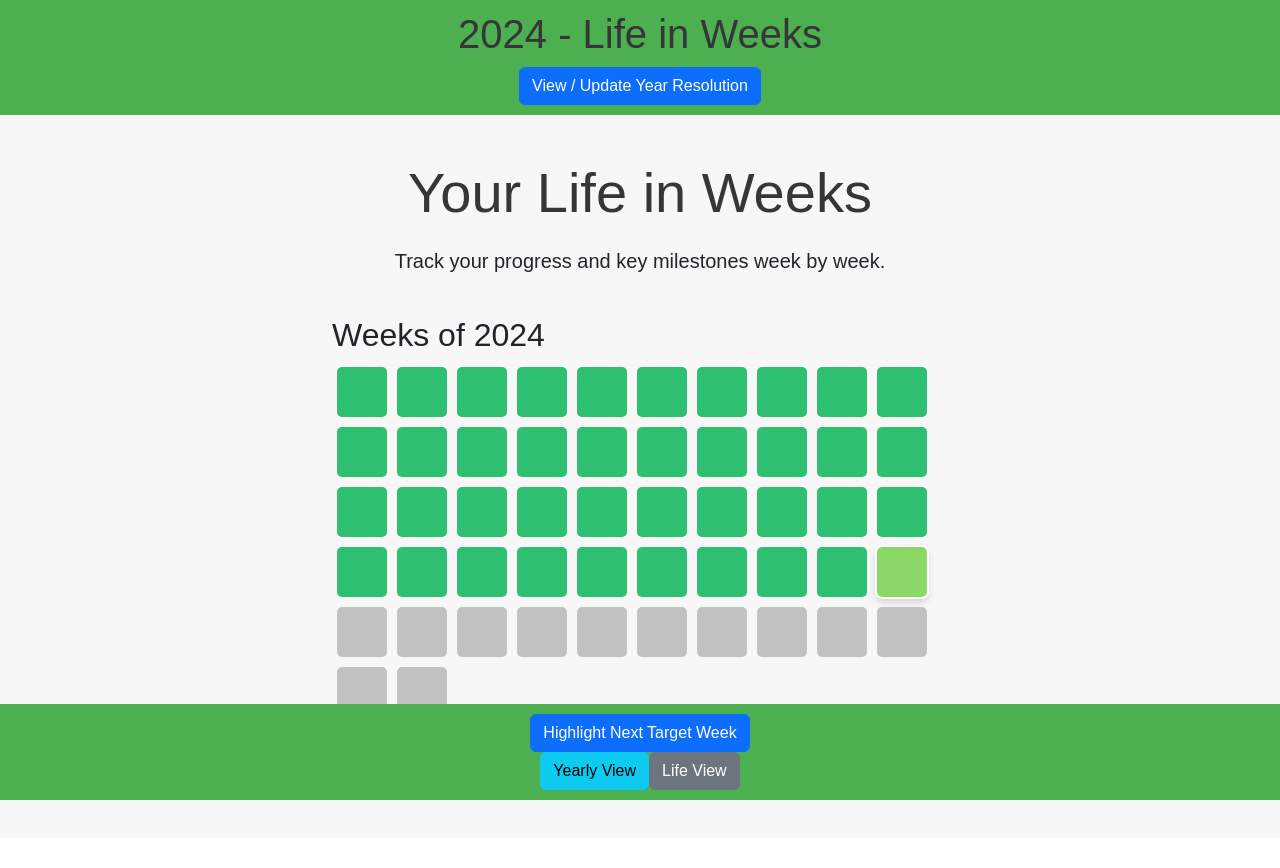
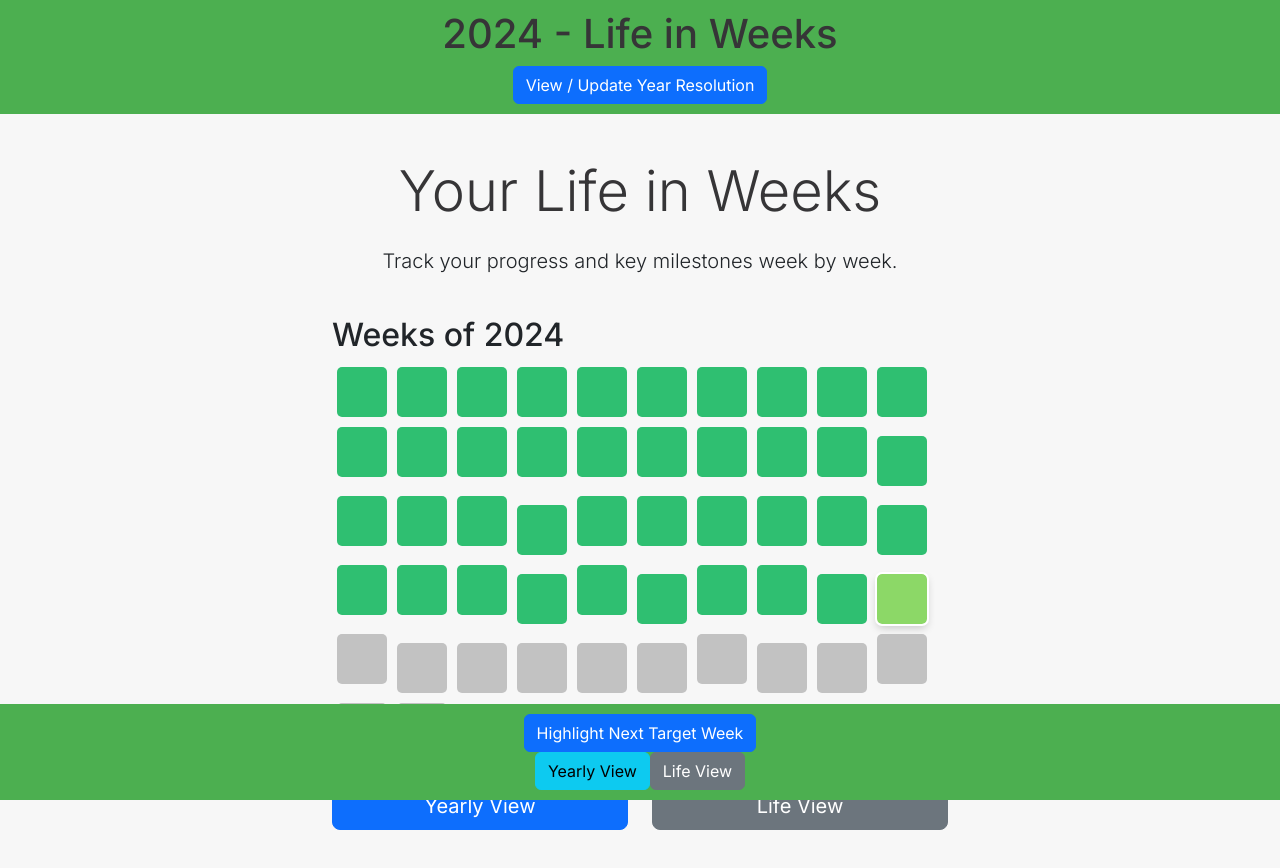
Before and after one commit to faizi-7/weekify, a React (Vite) app in the folder client/: page /main in a window 1280 px wide. Shown: the top 868 px of the page. Before the commit the page ends 838 px from the top, so only its background shows below. Built offline with nearby package versions, Linux system fonts and the light colour scheme.

Commit message:
Setup Font as per design file

```diff
--- a/client/src/components/WeekGrid/WeekGrid.tsx
+++ b/client/src/components/WeekGrid/WeekGrid.tsx
@@ -12,8 +12,8 @@
   const totalWeeks = 52; // Or 51 depending on the year
   const currentWeekNumber = getCurrentWeekNumber();
 
-   // Create an array of week numbers
-   const weeks = Array.from({ length: totalWeeks }, (_, index) => {
+  // Create an array of week numbers
+  const weeks = Array.from({ length: totalWeeks }, (_, index) => {
     const weekNumber = index + 1;
     const isPassed = weekNumber < currentWeekNumber;
     const isCurrentWeek = weekNumber === currentWeekNumber;
--- a/client/src/index.css
+++ b/client/src/index.css
@@ -1,3 +1,5 @@
+@import url('https://fonts.googleapis.com/css2?family=Inter:ital,opsz,wght@0,14..32,100..900;1,14..32,100..900&display=swap');
+
 :root {
   /* Colour Pallete */
   --blue: rgb(0, 186, 234);
@@ -6,10 +8,11 @@
   --heading-color: rgb(54, 53, 55);
   --sub-heading-color: rgb(100, 98, 102);
   --light-grey: rgb(194, 194, 194);
+  --ultra-light: rgb(245, 245, 245);
 }
 
 body {
-    font-family: Arial, sans-serif;
+  font-family: 'Inter', sans-serif;
 }
 
 h1 {
```
Lines whose indentation alone changed are shown as unchanged.
